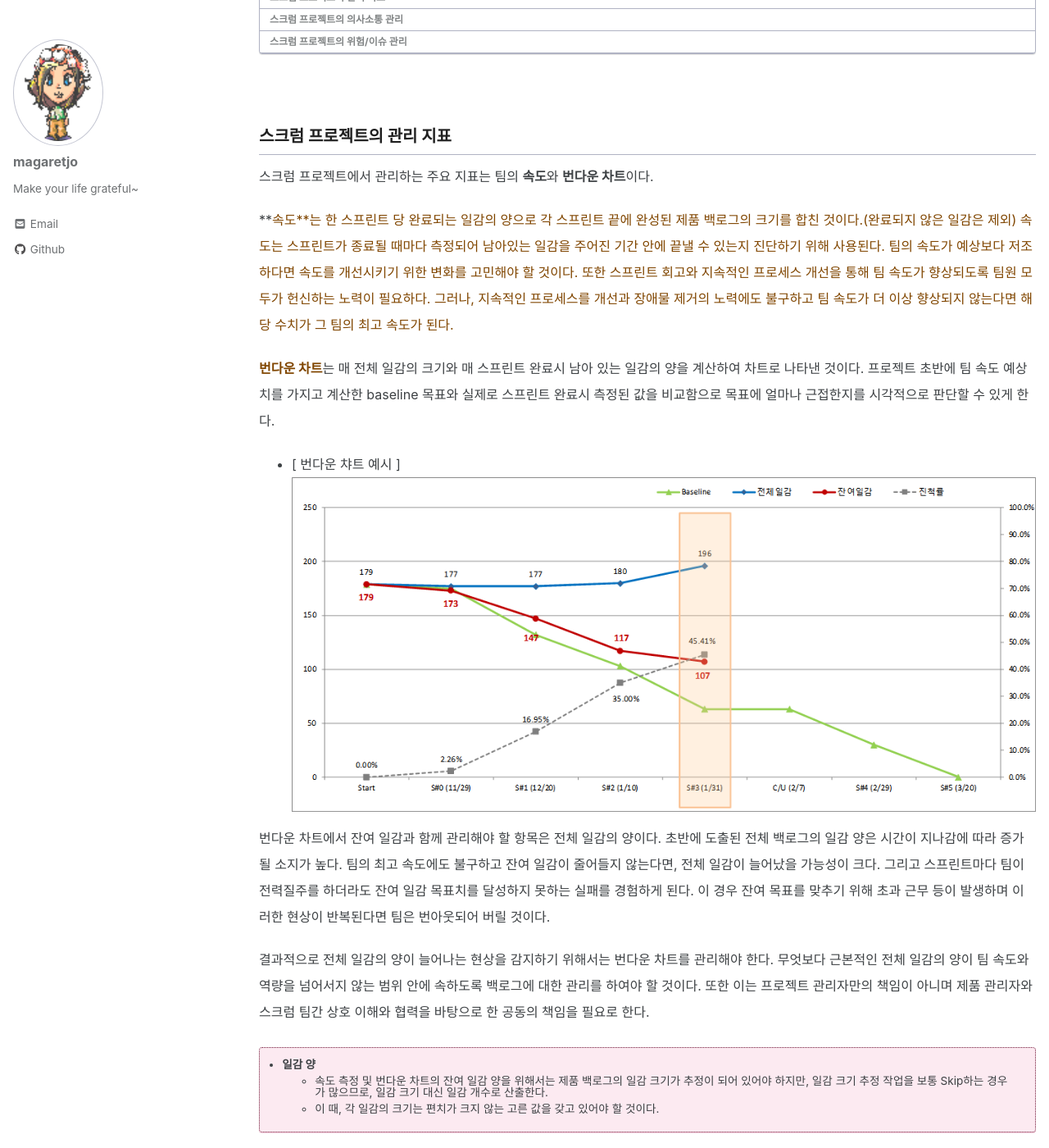
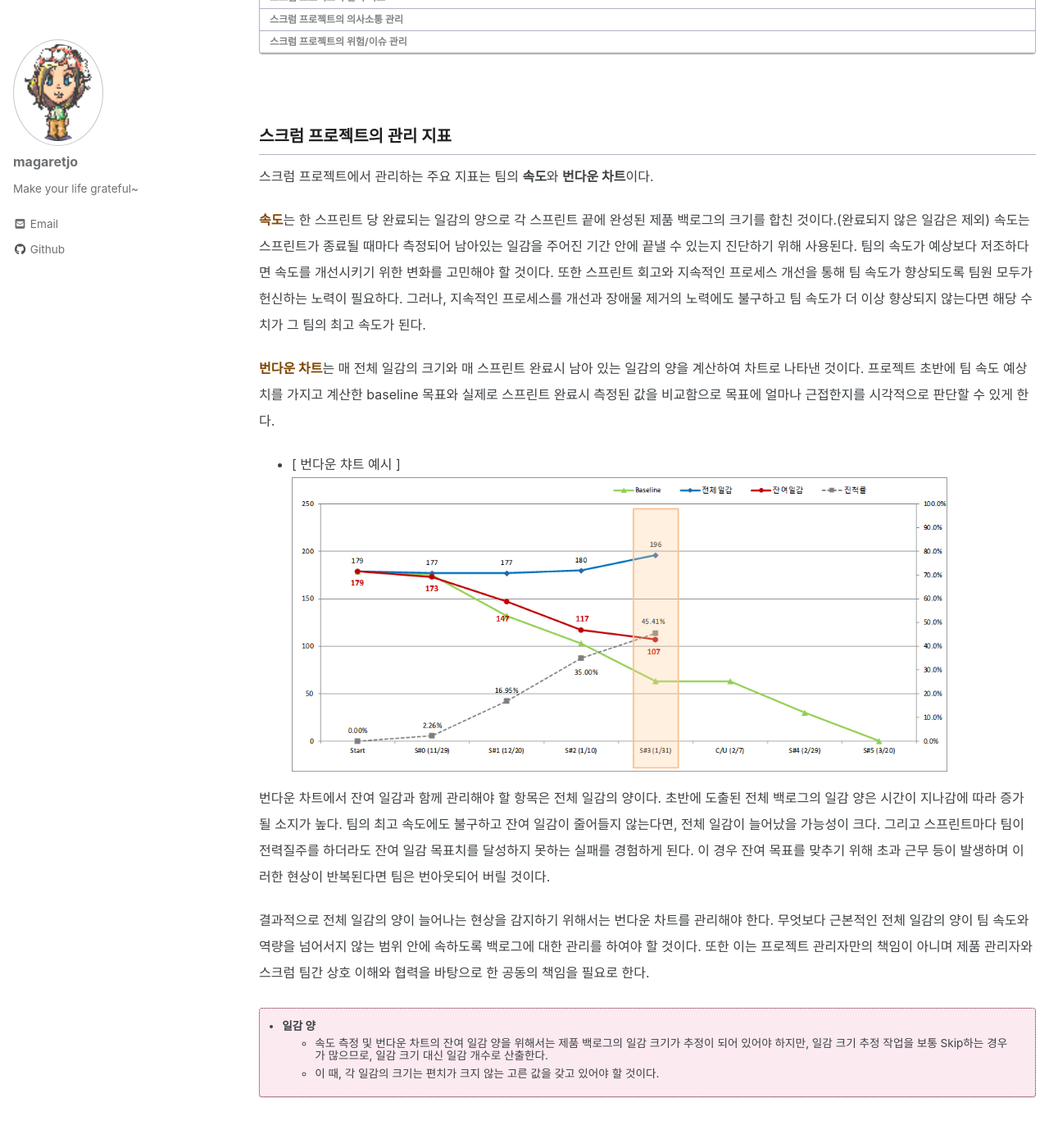
Before and after one commit to magaretjo/magaretjo.github.io, a Jekyll site: the page built from _posts/2020-03-05-Agile-QuickGuide06-소통&품질.md, in a window 1280 px wide and 1400 px high, scrolled down 232 px. Shown: the whole window at 82% size. Built offline with Jekyll 4.4.1, drawn with Linux system fonts in a browser that asks for light colours; cached includes are drawn as plain includes; nearby versions of some CDN libraries; comment, search, counter and statistics services are not loaded.

```diff
--- a/_posts/2020-03-05-Agile-QuickGuide06-소통&품질.md
+++ b/_posts/2020-03-05-Agile-QuickGuide06-소통&품질.md
@@ -28,13 +28,13 @@
 
 스크럼 프로젝트에서 관리하는 주요 지표는 팀의 **속도**와 **번다운 차트**이다.
 
-**<span class="mg_focus_1">속도<span>**는 한 스프린트 당 완료되는 일감의 양으로 각 스프린트 끝에 완성된 제품 백로그의 크기를 합친 것이다.(완료되지 않은 일감은 제외)
+**<span class="mg_focus_1">속도</span>**는 한 스프린트 당 완료되는 일감의 양으로 각 스프린트 끝에 완성된 제품 백로그의 크기를 합친 것이다.(완료되지 않은 일감은 제외)
 속도는 스프린트가 종료될 때마다 측정되어 남아있는 일감을 주어진 기간 안에 끝낼 수 있는지 진단하기 위해 사용된다. 팀의 속도가 예상보다 저조하다면 속도를 개선시키기 위한 변화를 고민해야 할 것이다. 또한 스프린트 회고와 지속적인 프로세스 개선을 통해 팀 속도가 향상되도록 팀원 모두가 헌신하는 노력이 필요하다. 그러나, 지속적인 프로세스를 개선과 장애물 제거의 노력에도 불구하고 팀 속도가 더 이상 향상되지 않는다면 해당 수치가 그 팀의 최고 속도가 된다.
 
 **<span class="mg_focus_1">번다운 차트</span>**는 매 전체 일감의 크기와 매 스프린트 완료시 남아 있는 일감의 양을 계산하여 차트로 나타낸 것이다. 프로젝트 초반에 팀 속도 예상치를 가지고 계산한 baseline 목표와 실제로 스프린트 완료시 측정된 값을 비교함으로 목표에 얼마나 근접한지를 시각적으로 판단할 수 있게 한다.
 
 - [ 번다운 챠트 예시 ]
-![](/assets/images/agile/agile-burndown-chart.png)
+![](/assets/images/agile/agile-burndown-chart.png){: width="800"}
 
 번다운 차트에서 잔여 일감과 함께 관리해야 할 항목은 전체 일감의 양이다. 초반에 도출된 전체 백로그의 일감 양은 시간이 지나감에 따라 증가될 소지가 높다. 팀의 최고 속도에도 불구하고 잔여 일감이 줄어들지 않는다면, 전체 일감이 늘어났을 가능성이 크다. 그리고 스프린트마다 팀이 전력질주를 하더라도 잔여 일감 목표치를 달성하지 못하는 실패를 경험하게 된다. 이 경우 잔여 목표를 맞추기 위해 초과 근무 등이 발생하며 이러한 현상이 반복된다면 팀은 번아웃되어 버릴 것이다.
 
@@ -50,10 +50,10 @@
 프로젝트에서의 의사소통은 크게 2가지로 분류할 수 있다. 진척 및 상황 관리를 위한 이해관계자와 주기적인 소통, 그리고 개발과 관련된 팀원간 소통이다. 보통은 진척 및 상황 관리를 위한 부분만 의사소통 계획 수립을 하게 된다. 특히 Weekly/Monthly Report 등의 주기적인 보고와 중간보고, 단계별 완료 보고회를 통해 고객사에 대한 회의 위주로 되어 있다. 그 외에 baseline에 대한 변경을 검토하는 변경관리 미팅(물론 잘 이루어지지 않지만), 그 외에 위험/이슈 미팅 등이 추가로 계획된다.
 
 스크럼 프레임워크에서는 4가지 형태의 Communication 방법을 제안하고 있다. 일일 스크럼(Daily Scrum)과 스크럼 계획 미팅, 스크럼 리뷰와 회고 미팅이 있다. 그리고 스크럼팀이 여러 개인 경우, 팀간 소통을 위하여 SoS 미팅(Scrum-Of-Scurm)이라는 확장된 스크럼 미팅이 있다.
- ![](/assets/images/agile/agile-comm-events.png)
+ ![](/assets/images/agile/agile-comm-events.png){: width="840"}
 
 아래의 표는 스크럼 Communication 방식을 사용하여 기존 의사소통 대체하여 계획을 수립할 수 있음을 예시로 보여준다.
- ![](/assets/images/agile/agile-comm-plan.png)
+ ![](/assets/images/agile/agile-comm-plan.png){: width="840"}
 
 기존에 고객과 가졌던 주기적인 보고는 스크럼 리뷰 미팅으로 대체될 수 있으며, 수치에 치우친 보고보다 스프린트에서 계획되었던 스프린트 백로그가 완료되어 실제적으로 동작하는지 여부를 확인한다.
 
--- a/_sass/minimal-mistakes/_notices.scss
+++ b/_sass/minimal-mistakes/_notices.scss
@@ -107,7 +107,7 @@
 
 .notice--memo {
   @include notice($memo-color);
-  line-height: 1;
+  line-height: 1.1;
   border: 1px dotted mix(#000, $memo-color, 50%);
 }
 
```
Also changed, not shown: _posts/2020-02-25-Agile-QuickGuide02-프로젝트수행준비.md (+6 -6 lines), _posts/2020-02-25-Agile-QuickGuide03-스크럼팀구성.md (+3 -3 lines), _posts/2020-03-02-Agile-QuickGuide04-제품백로그도출 .md (+5 -5 lines), _posts/2020-03-05-Agile-QuickGuide05-릴리즈계획.md (+3 -3 lines).
